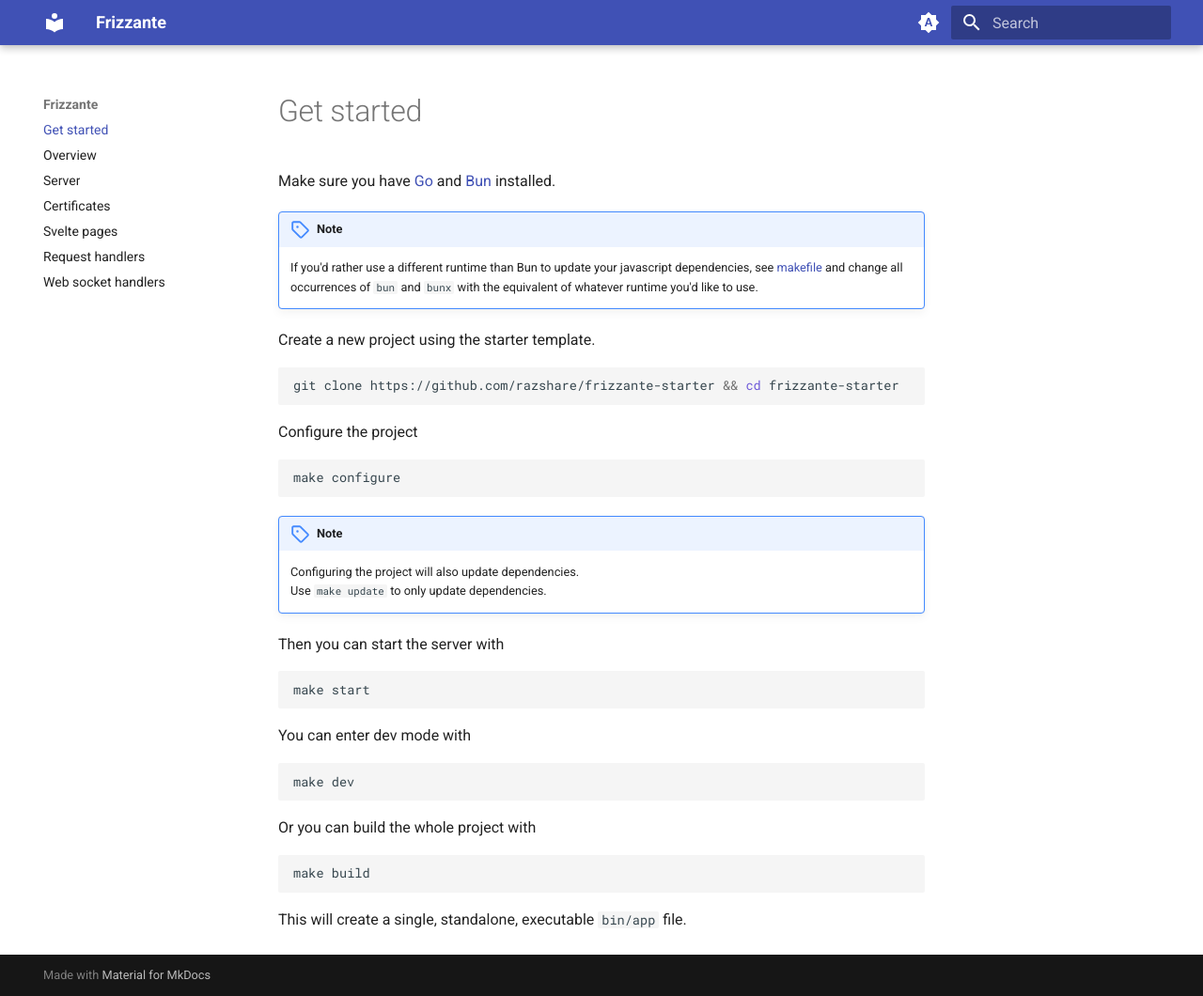
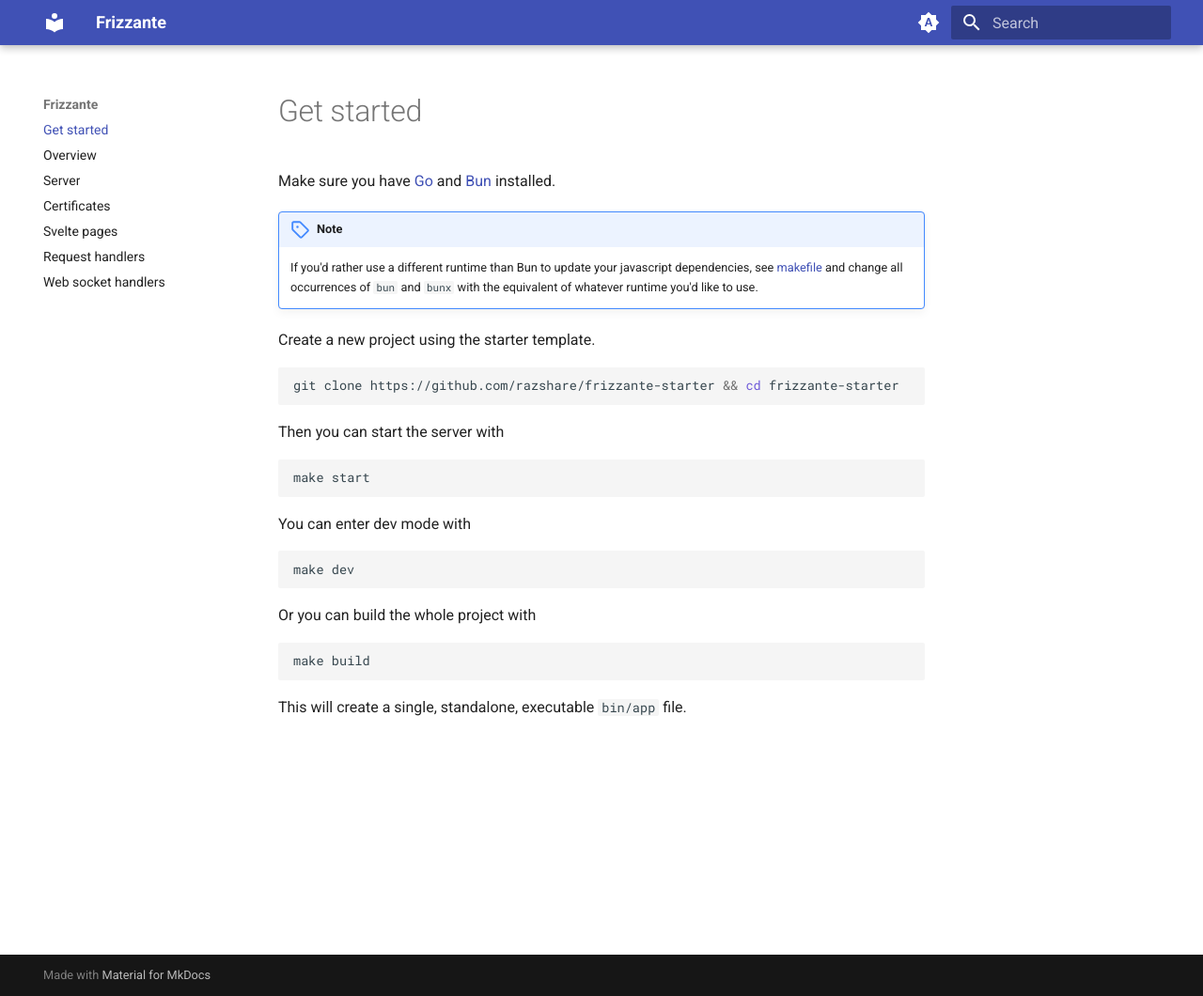
Before and after one commit to razshare/frizzante-docs, an MkDocs documentation site: the page built from docs/index.md, in a window 1280 px wide and 1060 px high. Shown: the whole window at 94% size. Built offline with MkDocs 1.6.1 and Material for MkDocs 9.7.7, drawn with Linux system fonts in a browser that asks for light colours.

Commit message:
chore(docs): updating index.

````diff
--- a/docs/index.md
+++ b/docs/index.md
@@ -9,16 +9,6 @@
 ```bash
 git clone https://github.com/razshare/frizzante-starter && cd frizzante-starter
 ```
-
-Configure the project
-
-```bash
-make configure
-```
-
-!!! note
-    Configuring the project will also update dependencies.<br/>
-    Use `make update` to only update dependencies.
 
 
 Then you can start the server with
````
